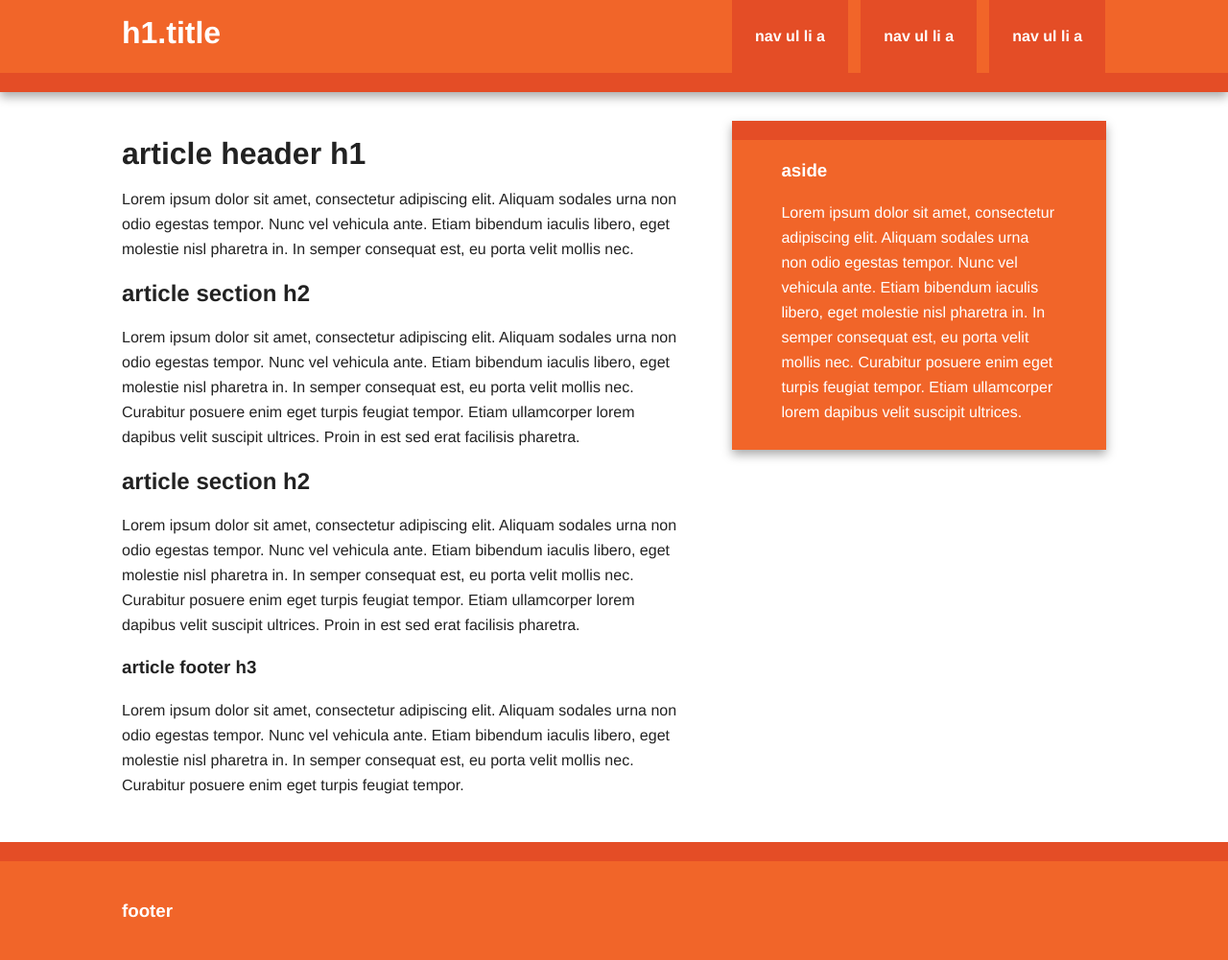
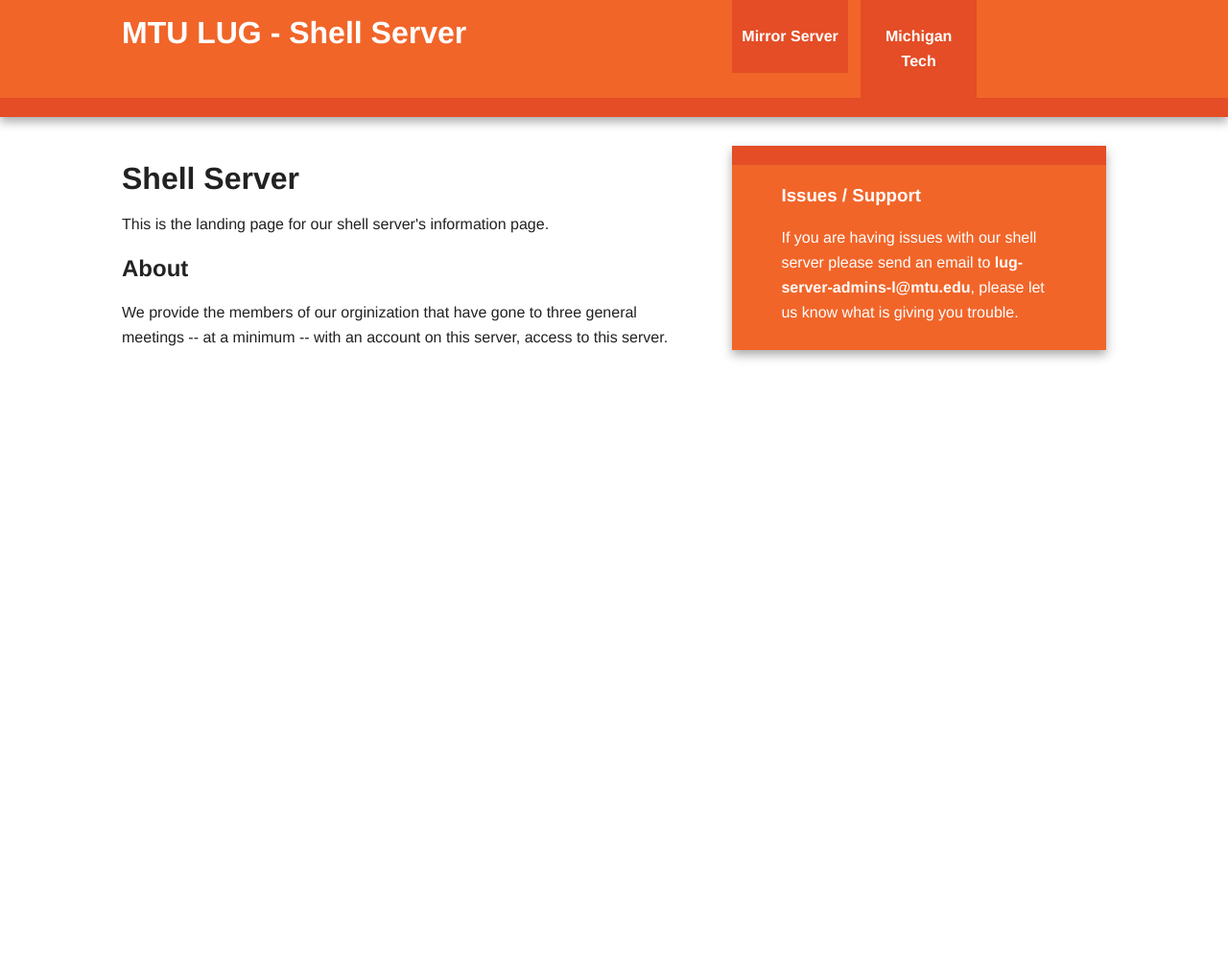
Before and after one commit to lug-mtu/shell.lug.mtu.edu, a plain HTML site: page index.html in a window 1280 px wide. Shown: the whole page at 96% size. After the commit the page ends 800 px from the top, so only its background shows below. Drawn offline with nearby package versions, Linux system fonts and the light colour scheme.

Commit message:
Replaced some of the templated text.

```diff
--- a/index.html
+++ b/index.html
@@ -22,12 +22,11 @@
 
         <div class="header-container">
             <header class="wrapper clearfix">
-                <h1 class="title">h1.title</h1>
+                <h1 class="title">MTU LUG - Shell Server</h1>
                 <nav>
                     <ul>
-                        <li><a href="#">nav ul li a</a></li>
-                        <li><a href="#">nav ul li a</a></li>
-                        <li><a href="#">nav ul li a</a></li>
+                        <li><a href="https://lug.mtu.edu/">Mirror Server</a></li>
+                        <li><a href="https://www.mtu.edu/">Michigan Tech</a></li>
                     </ul>
                 </nav>
             </header>
@@ -38,36 +37,22 @@
 
                 <article>
                     <header>
-                        <h1>article header h1</h1>
-                        <p>Lorem ipsum dolor sit amet, consectetur adipiscing elit. Aliquam sodales urna non odio egestas tempor. Nunc vel vehicula ante. Etiam bibendum iaculis libero, eget molestie nisl pharetra in. In semper consequat est, eu porta velit mollis nec.</p>
+                        <h1>Shell Server</h1>
+                        <p>This is the landing page for our shell server's information page.</p>
                     </header>
                     <section>
-                        <h2>article section h2</h2>
-                        <p>Lorem ipsum dolor sit amet, consectetur adipiscing elit. Aliquam sodales urna non odio egestas tempor. Nunc vel vehicula ante. Etiam bibendum iaculis libero, eget molestie nisl pharetra in. In semper consequat est, eu porta velit mollis nec. Curabitur posuere enim eget turpis feugiat tempor. Etiam ullamcorper lorem dapibus velit suscipit ultrices. Proin in est sed erat facilisis pharetra.</p>
+                        <h2>About</h2>
+                        <p>We provide the members of our orginization that have gone to three general meetings -- at a minimum -- with an account on this server, access to this server.</p>
                     </section>
-                    <section>
-                        <h2>article section h2</h2>
-                        <p>Lorem ipsum dolor sit amet, consectetur adipiscing elit. Aliquam sodales urna non odio egestas tempor. Nunc vel vehicula ante. Etiam bibendum iaculis libero, eget molestie nisl pharetra in. In semper consequat est, eu porta velit mollis nec. Curabitur posuere enim eget turpis feugiat tempor. Etiam ullamcorper lorem dapibus velit suscipit ultrices. Proin in est sed erat facilisis pharetra.</p>
-                    </section>
-                    <footer>
-                        <h3>article footer h3</h3>
-                        <p>Lorem ipsum dolor sit amet, consectetur adipiscing elit. Aliquam sodales urna non odio egestas tempor. Nunc vel vehicula ante. Etiam bibendum iaculis libero, eget molestie nisl pharetra in. In semper consequat est, eu porta velit mollis nec. Curabitur posuere enim eget turpis feugiat tempor.</p>
-                    </footer>
                 </article>
 
                 <aside>
-                    <h3>aside</h3>
-                    <p>Lorem ipsum dolor sit amet, consectetur adipiscing elit. Aliquam sodales urna non odio egestas tempor. Nunc vel vehicula ante. Etiam bibendum iaculis libero, eget molestie nisl pharetra in. In semper consequat est, eu porta velit mollis nec. Curabitur posuere enim eget turpis feugiat tempor. Etiam ullamcorper lorem dapibus velit suscipit ultrices.</p>
+                    <h3>Issues / Support</h3>
+                    <p>If you are having issues with our shell server please send an email to <b>lug-server-admins-l@mtu.edu</b>, please let us know what is giving you trouble.</p>
                 </aside>
 
             </div> <!-- #main -->
         </div> <!-- #main-container -->
-
-        <div class="footer-container">
-            <footer class="wrapper">
-                <h3>footer</h3>
-            </footer>
-        </div>
 
         <script src="//ajax.googleapis.com/ajax/libs/jquery/1.11.2/jquery.min.js"></script>
         <script>window.jQuery || document.write('<script src="js/vendor/jquery-1.11.2.min.js"><\/script>')</script>
```
